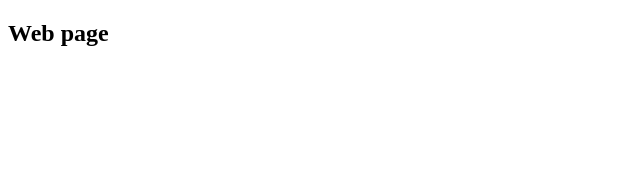
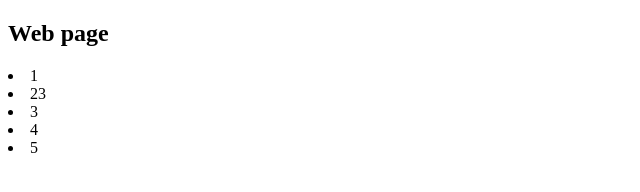
Before and after one commit to jcarrietab/web_page, a plain HTML site: page index.html in a window 1280 px wide. Shown: the full height of the page, 0-640 px from the left. Drawn offline with Linux system fonts and the light colour scheme.

Commit message:
Agregar lista

```diff
--- a/index.html
+++ b/index.html
@@ -8,6 +8,11 @@
 </head>
 <body>
          <h2>Web page</h2>
+         <li>1</li>
+         <li>23</li>
+         <li>3</li>
+         <li>4</li>
+         <li>5</li>
 
 </body>
 </html>
```
